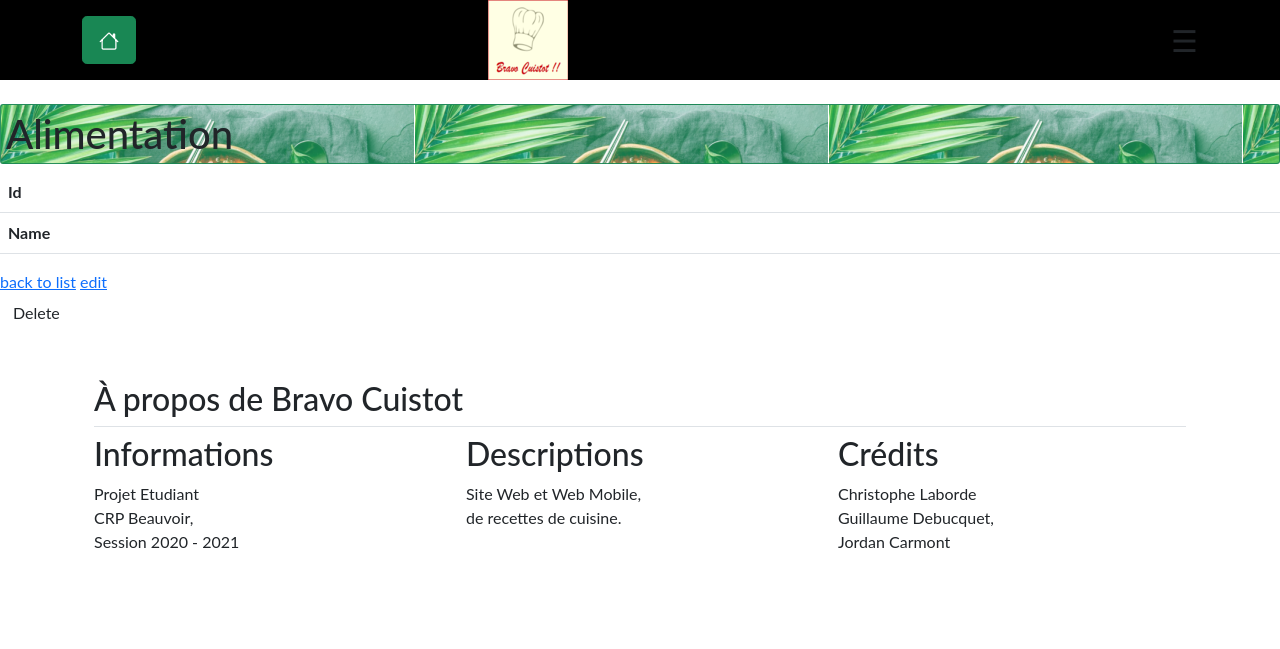
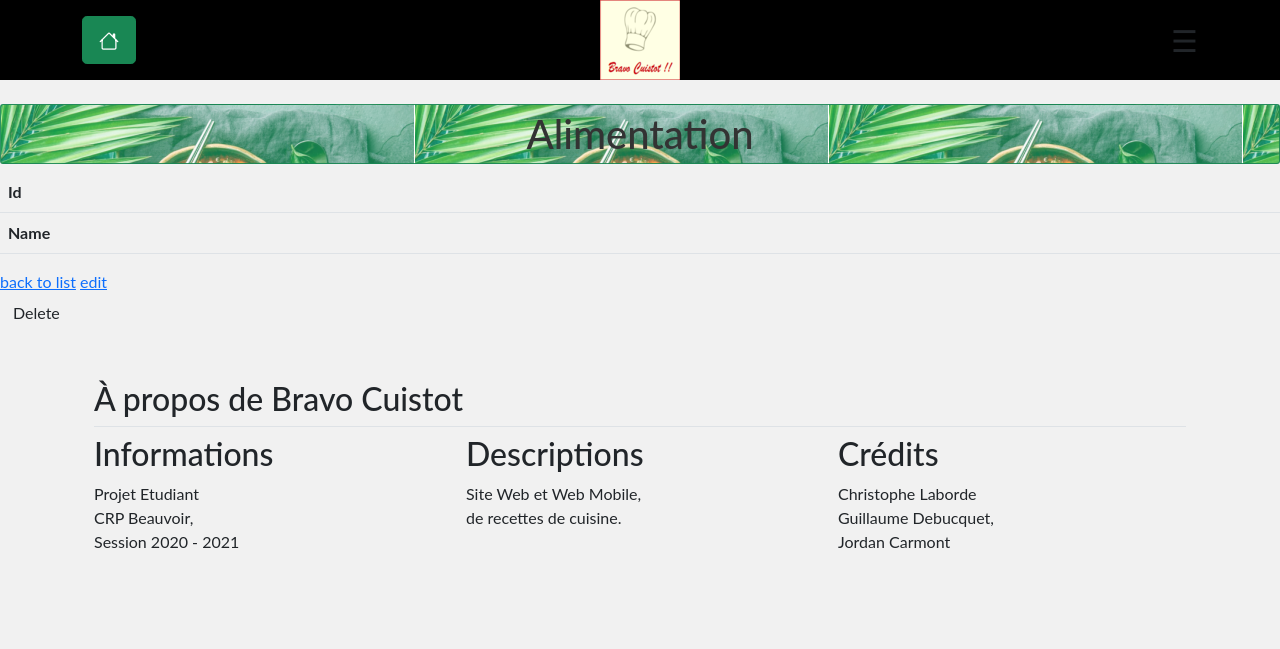
Before and after one commit to Thaishery/bravo_cuistot, a PHP site: template templates/administration_alimentation/show.html.twig in a window 1280 px wide. Shown: the top 649 px of the page. Run offline with PHP 8.4, Linux system fonts and the light colour scheme; the template is opened without the code that fills it, so the values that code supplies are empty; some libraries are stand-ins or nearby versions.

Commit message:
update branche

```diff
--- a/public/style/style.css
+++ b/public/style/style.css
@@ -1,3 +1,9 @@
+
+  /* *** Style de la racine *** */
+      :root {
+          --ecriture: #333;
+          --fond: #f1f1f1;
+      }
 
 
 
@@ -18,11 +24,48 @@
          text-align: right;
     }
 
+ /* *** Gestion des couleurs (Préferences) *** */
+
+     body {
+         background-color: white;
+         background-color: var(--fond);
+     }
+
+     /* ? Light Mode */
+         /* @media (prefers-color-scheme: light) {
+
+             body {
+                 background-color: #fff;
+                 color: #333;
+             }
+         } */
+
+     /* ? Dark Mode */
+     /* @media (prefers-color-scheme: light) {
+
+        body {
+            background-color: #333;
+            color: #fff;
+        }
+    } */
+
+ /* *** Style du bouton DarkMode/LightMode *** */
+      body.dark {
+         color: #fff!important;
+         background: #333!important;
+     }
+
+     body.dark .btn-toggle {
+         background: #f1f1f1;
+         color: #333;
+     }
+
  /* *** Style des titres *** */
 
      /* Titre de premier niveau */
 
          h1 {
+             text-align: center;
              margin: 20%S;
              padding: 5px;
              border-radius: 3px;
@@ -35,6 +78,9 @@
 
              border:  rgba(25,135,84,0.9) groove 1px;
              /* box-shadow: 3px 3px 3px #f0626f; */
+
+
+                 color: var(--ecriture);
          }
 
  /* *** Style du formulaire d'inscription *** */
@@ -59,6 +105,15 @@
          margin: auto;
      }
 
+
+ /* *** Style du contenu des formulaires  *** */
+
+     .contenu {
+         padding: 50px 10%;
+         text-align: justify;
+         color: var(--ecriture);
+        }
+
  /* ***Style du menu de navigation *** */
 
      #titreNav {
@@ -79,3 +134,10 @@
      button a {
          color: #f0626f;
      }
+
+ /* ***Style de l'image (Avatar) de l'utilisateur *** */
+
+     #avatarUser {
+
+        padding: left 13px;
+     }
--- a/templates/base.html.twig
+++ b/templates/base.html.twig
@@ -51,6 +51,10 @@
                  <script src="{{asset ('js/sidebar.js')}} "type="text/javascript"" "></script>
                  <script src='https://kit.fontawesome.com/a076d05399.js' crossorigin='anonymous'></script>
 
+                      {# ***** Script Js: DarkMode ***** #}
+                 <script src="{{asset ('js/darkmode.js')}} "type="text/javascript"" "></script>
+
+
              {% endblock %}
 
 
@@ -63,10 +67,11 @@
 
          </header>
 
-         <body>
+         <body class="lightMode">
 
              {# {% include 'partials/body.html.twig' %} #}
-             {% block body %}{% endblock %}
+             {% block body %}
+             {% endblock %}
 
          </body>
 
--- a/templates/partials/header.html.twig
+++ b/templates/partials/header.html.twig
@@ -1,89 +1,128 @@
  {# ? Partie: Header #}
+
+         {# ! Bouton LightMode/ DarkMode: Mache pas Ca m'as fait craqué je dois revenir dessus JC_ #}
+         {# <div class="btn btn-outline-dark btn-toggle btn-sm" >Go Nuit</div> #}
 
          <div class="container">
 
-             <header class="d-flex flex-wrap align-items-center justify-content-md-between mb-4">
+             <header class="row align-items-center justify-content-md-between mb-4">
 
-                 <div class="" >
-                 {# <div class="pb-3 mb-0 small lh-sm border-bottom w-100" > #}
+                 <div class="col-4 mb-0 small lh-1 text-start">
+                 {# <div class="col-4 pb-3 mb-0 small lh-sm border-bottom w-10" > #}
+                 {# <div class="col-4 text-start" > #}
+                       {# <div class="col-md-3 text-start "> #}
 
                      {% if app.user %}
 
-                         {# <div class="" style="display:flex; justify-content:space-around;"> #}
+                         <div class="" style="display:flex; justify-content:space-around;">
 
                              {# *********************************** #}
                              {# * Gestion de l'utilisateur actuel * #}
                              {# *********************************** #}
 
-                         {# <div class="dropdown"> #}
-                         {# {% if user.avatar %} #}
-
-                             {# <div class="d-flex justify-content-between"> #}
-
-                                 {# <strong class="text-gray-dark">
-                                     Full Name
-                                     {% if app.user.login %}
-                                     @ {{app.user.username}}
-                                     {% else %}
-                                     Bienvenue
-                                         <i class="bi bi-caret-down"></i>
-                                     {% endif %}
-                                 </strong> #}
-
-                             {# </div> #}
-
-                             {# <div class="mb-3">
-                                 <p> Vous etes connecté en tant que {{ app.user.username }}, </p>
-                                 <a href="{{ path('app_logout') }}"> Se déconnecter </a>
-                             </div> #}
-
-                             {# ? Possiblité de rajouter un pseudo en plus éventuellement en dessous du nom classique #}
-                             {# <span class="d-block">
-                                 @{{app.user.login}}
-                             </span> #}
-
-                         {# </div>  #}
-
                              <div class="dropdown">
                              {# {% if user.avatar %} #}
 
-                             {# <div class="d-flex justify-content-between"> #}
+                                 <div class="d-flex justify-content-between">
 
                                      <a href="#" class="d-flex align-items-center text-white text-decoration-none dropdown-toggle" id="dropdownUser1" data-bs-toggle="dropdown" aria-expanded="false">
-
-                                     {# <img src="https://github.com/mdo.png" alt="" width="32" height="32" class="rounded-circle me-2"> #}
                                          <img src="{{app.user.avatar}} " alt="" width="32" height="32" class="rounded-circle me-2">
 
-                                     <strong>
+                                         <div class="d-flex justify-content-between">
+
+                                             <strong class="text-gray-dark">
+
                                                  {# Full Name #}
                                                  {% if app.user.login %}
+
                                                      @ {{app.user.username}}
+
                                                  {% else %}
+
                                                      Bienvenue
                                                      <i class="bi bi-caret-down"></i>
+
                                                  {% endif %}
+
                                              </strong>
+
+                                         </div>
 
                                      </a>
 
                                      <ul class="dropdown-menu dropdown-menu-dark text-small shadow" aria-labelledby="dropdownUser1">
+
+
+                                         {# <li> <hr class="dropdown-divider">   </li>   #}
+
+                                         {# ***** Gestion du site ***** #}
+                                         {# <h6> <kbd> Gestion du site </kbd> </h6>
+                                             <li> <hr class="dropdown-divider">   </li> #}
+
+
+
+                                         {# <li> <hr class="dropdown-divider">   </li>   #}
+
+                                         {# ***** Gestion des recettes ***** #}
+                                         <h6> <kbd> Gestion des recettes </kbd> </h6>
+
                                              <li> <a class="dropdown-item" href="#"> Créer une nouvelle recette </a> </li>
                                              <li> <a class="dropdown-item" href="#"> Gérer mes recettes </a> </li>
-                                     {# <li> <a class="dropdown-item" href="#"> Noter des recettes </a> </li> #}
-                                     {# <li> <a class="dropdown-item" href="#"> Créer un ingrédients </a> </li> #}
+                                             <li> <a class="dropdown-item" href="#"> Noter des recettes </a> </li>
+
+
+
+
                                               <li> <hr class="dropdown-divider">   </li>
-                                         <li> <a class="dropdown-item" href="#"> Gérer mon profil </a></li>
+
+                                         {# ***** Gestion des recettes ***** #}
+                                         <h6> <kbd> Gestion de la cuisine </kbd> </h6>
+
+                                             <li> <a class="dropdown-item" href="#"> Gérer le livre de recettes </a> </li>
+                                             <li> <a class="dropdown-item" href="#"> Gérer les ingrédients </a> </li>
+                                             <li> <a class="dropdown-item" href="#"> Gérer les catégories </a> </li>
+                                             <li> <a class="dropdown-item" href="#"> Gérer les cuissons </a> </li>
+                                             <li> <a class="dropdown-item" href="#"> Gérer les régimes alimentaires </a> </li>
+                                             <li> <a class="dropdown-item" href="#"> Gérer les type de plats </a> </li>
+
+                                             <li> <hr class="dropdown-divider"> </li>
+
+                                         {# ***** Gestion du site ***** #}
+                                         <h6> <kbd> Gestion du site </kbd> </h6>
+
+                                             <li> <a class="dropdown-item" href="#"> Gérer les utilisateurs </a> </li>
+                                             <li> <a class="dropdown-item" href="#"> Gérer les roles </a> </li>
+                                             <li> <a class="dropdown-item" href="#"> Gérer les commentaires </a> </li>
+                                             <li> <a class="dropdown-item" href="#"> Gérer les notes </a> </li>
+
+                                             <li> <hr class="dropdown-divider"> </li>
+
+
+                                         {# ***** Gestion du site ***** #}
+                                         <h6> <kbd> Gestion du profil </kbd> </h6>
+
+                                             <li> <a class="dropdown-item" href="#"> Gérer mon compte </a></li>
                                              <li> <a class="dropdown-item" href="#"> Gérer mes commentaires </a></li>
                                              <li> <a class="dropdown-item" href="#"> Paramètres </a></li>
+
                                              <li> <hr class="dropdown-divider">   </li>
+
                                              <li> <a class="dropdown-item" href="{{ path ('app_logout') }}"> Se déconnecter </a></li>
+
+
                                      </ul>
-
-                             {# </div>  #}
 
                                  </div>
 
                              </div>
+
+                         </div>
+
+                     {# <p> avatar de l'utilisateur  </p> #}
+
+                     {# {% else %} #}
+
+                     {# {% endif %} #}
 
                      {% else %}
 
@@ -96,13 +135,13 @@
 
                  {# ********** Partie: Logo ********** #}
 
-                 <div class=" ">
-                     <img src="/logo.png" alt="Logo du site" >
+                 <div class="col-4 text-center ">
+                     <img id="avatarUser"src="/logo.png" alt="Logo du site" >
                  </div>
 
                  {# ********** Partie: SideBar ********** #}
 
-                 <div class="col-md-3 text-end ">
+                 <div class="col-4 text-end ">
 
                      <div id="myNav" class="overlay">
 
--- a/templates/partials/home.html.twig
+++ b/templates/partials/home.html.twig
@@ -1,7 +1,7 @@
  {# ? Partie: Body #}
 
- <main>
+ {# <main>
 
 
 
- </main>
+ </main> #}
--- a/templates/partials/loginModal.html.twig
+++ b/templates/partials/loginModal.html.twig
@@ -39,7 +39,7 @@
                                  {% if app.user %}
 
                                      <div class="mb-3">
-                                         Vous etes connecter en tant que {{ app.user.username }},
+                                         <p> Vous etes connecter en tant que {{ app.user.username }}, </p>
                                          <a href="{{ path('app_logout') }}"> Se déconnecter </a>
                                      </div>
 
--- a/templates/registration/register.html.twig
+++ b/templates/registration/register.html.twig
@@ -43,7 +43,7 @@
 
                              {# **************************************************************** #}
 
-                             <div id="inscriptionForm">
+                             <div id="inscriptionForm" class="contenu">
 
                                  <div class="row">
 
```
Also changed, not shown: public/js/darkmode.js (added, +72 -0 lines). Lines whose indentation alone changed are shown as unchanged.
